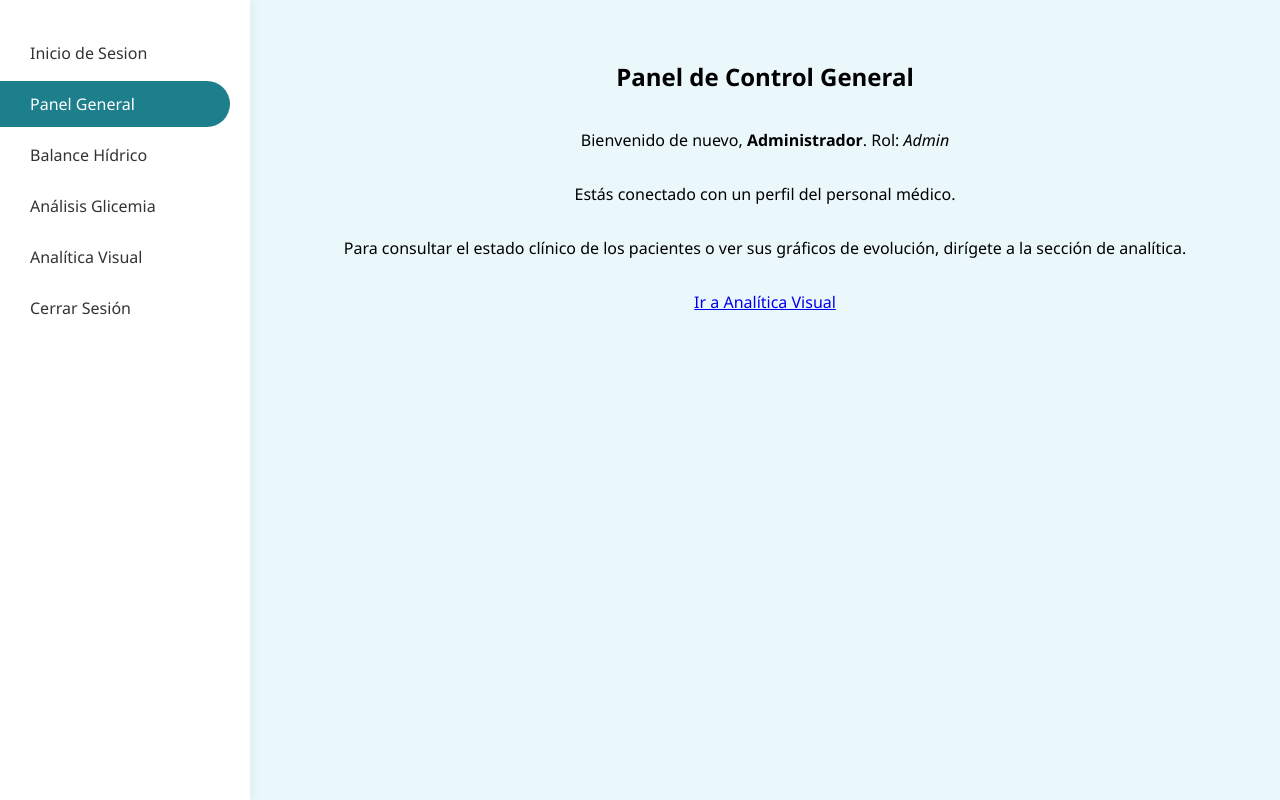
After one commit to jrankie/homecare-dialysis, a PHP site: page /frontend/pages/general.php in a window 1280 px wide. The commit adds this page. Run offline with PHP 8.4, Linux system fonts and the light colour scheme; a user stored in the database is signed in.

Commit message:
Nuevos cambios de todos los modulos, algunos html se cambiaron a php para poder hacer todo en tiempo real y acercarse mas a la metodologia que el profe nos ha estado explicado, la verdad si queria hacerlo full en capas pero es mas complicado jajaj

```diff
--- a/backend/config/dbconn.php
+++ b/backend/config/dbconn.php
@@ -2,12 +2,10 @@
 
 $host     = "127.0.0.1";
 $usuario  = "root";
-$password = ""; // Como entraste sin clave a DataGrip, esto se queda vacío
+$password = ""; // sin clave en datagrip
 $database = "homecare_dialysis";
 $conectar = mysqli_connect($host, $usuario, $password, $database);
 if (!$conectar) {
     die("No se pudo conectar a la base de datos: ". mysqli_connect_error());
-} else {
-    echo '<script language="javascript">alert("Conexión exitosa!");</script>';
 }
 ?>
--- a/database/schema.sql
+++ b/database/schema.sql
@@ -66,9 +66,9 @@ CREATE TABLE glicemias (
 -- DATOS INICIALES
 INSERT INTO usuarios (nombre, usuario, contrasena, rol)
 VALUES
-    ('Administrador', 'admin', '$2y$10$92IXUNpkjO0rOQ5byMi.Ye4oKoEa3Ro9llC/.og/at2.uheWG/igi', 'admin'),
-    ('Paciente Demo', 'paciente', '$2y$10$92IXUNpkjO0rOQ5byMi.Ye4oKoEa3Ro9llC/.og/at2.uheWG/igi', 'paciente'),
-    ('Doctor Demo', 'medico', '$2y$10$92IXUNpkjO0rOQ5byMi.Ye4oKoEa3Ro9llC/.og/at2.uheWG/igi', 'medico');
+    ('Administrador', 'admin', '$2y$12$ODmfNDXaPV.uJMOrbWn6BO6PB/./9.GB/9Ideh6R3hhNFfxs5dPJG', 'admin'),
+    ('Paciente Demo', 'paciente', '$2y$12$86SFNTiFOJcvDOgGG2dBjuyx/Z24n6x4UU3rkDNO2LfZxDmgpUmhi', 'paciente'),
+    ('Doctor Demo', 'medico', '$2y$12$HdpHX83L/Daw22ymh3ymAu9A45jAWsXQjyv00pCJljQFi/6jIusUy', 'medico');
 
 INSERT INTO pacientes (usuario_id, nombre_completo) VALUES (2, 'Paciente Demo');
 INSERT INTO medicos (usuario_id, nombre_completo, especialidad) VALUES (3, 'Doctor Demo', 'Nefrología');
--- a/frontend/css/style.css
+++ b/frontend/css/style.css
@@ -16,7 +16,7 @@ body{
     top: 0;
     left: 0;
     box-shadow: 2px 0 10px rgba(0,0,0,.05);
-    overflow-y: auto; /* Habilita scroll en la barra lateral si es necesario */
+    overflow-y: auto;
 }
 
 .navbar ul{
@@ -27,7 +27,7 @@ body{
     display: flex;
     flex-direction: column;
     justify-content: flex-start;
-    gap: 5px; /* Pequeño espacio entre elementos */
+    gap: 5px;
 }
 
 .navbar a{
@@ -58,18 +58,3 @@ body{
     padding: 40px;
     box-sizing: border-box;
 }
-
-.navbar a.btn-cerrar-sesion {
-    background: #d9534f;
-    color: white;
-    font-weight: bold;
-    border-radius: 8px;
-    margin: 10px 15px;
-    text-align: center;
-    padding: 10px 20px;
-    transition: background 0.2s ease;
-}
-
-.navbar a.btn-cerrar-sesion:hover {
-    background: #c9302c;
-}
--- /dev/null
+++ b/frontend/pages/general.php
@@ -0,0 +1,108 @@
+<?php
+session_start();
+
+if (!isset($_SESSION['usuario'])) {
+    header("Location: login.html");
+    exit();
+}
+
+require_once "../../backend/config/dbconn.php";
+
+$rol = $_SESSION['rol'];
+$nombre_usuario = $_SESSION['nombre'];
+$paciente_id = $_SESSION['paciente_id'] ?? null;
+
+$glicemia_hoy = null;
+$balance_hoy = null;
+
+if ($rol === 'paciente' && $paciente_id) {
+    $sql_glicemia = $conectar->prepare("SELECT valor_glucosa, momento, diagnostico, created_at
+                                        FROM glicemias
+                                        WHERE paciente_id = ? AND DATE(created_at) = CURDATE()
+                                        ORDER BY created_at DESC LIMIT 1");
+    $sql_glicemia->bind_param("i", $paciente_id);
+    $sql_glicemia->execute();
+    $res_glicemia = $sql_glicemia->get_result();
+    $glicemia_hoy = $res_glicemia->fetch_assoc();
+    $sql_glicemia->close();
+
+    $sql_balance = $conectar->prepare("SELECT SUM(infusion) as total_infusion, SUM(drenaje) as total_drenaje, SUM(balance) as total_balance
+                                       FROM recambios
+                                       WHERE paciente_id = ? AND fecha_tratamiento = CURDATE()");
+    $sql_balance->bind_param("i", $paciente_id);
+    $sql_balance->execute();
+    $res_balance = $sql_balance->get_result();
+    $balance_hoy = $res_balance->fetch_assoc();
+    $sql_balance->close();
+
+}
+
+mysqli_close($conectar);
+?>
+<!DOCTYPE html>
+<html lang="es">
+<head>
+    <meta charset="UTF-8">
+    <meta name="viewport" content="width=device-width, initial-scale=1.0">
+    <title>Panel General - HomeCare Dialysis</title>
+    <link rel="stylesheet" href="../css/style.css">
+
+</head>
+<body>
+    <nav class="navbar">
+        <ul>
+            <li><a href="login.html">Inicio de Sesion</a></li>
+            <li><a href="general.php" class="activo">Panel General</a></li>
+            <li><a href="balance.php">Balance Hídrico</a></li>
+            <li><a href="glicemias.php">Análisis Glicemia</a></li>
+            <li><a href="reportes.php">Analítica Visual</a></li>
+            <li><a href="../../backend/api/logout.php">Cerrar Sesión</a></li>
+        </ul>
+    </nav>
+
+    <div class="contenido-principal">
+        <h2>Panel de Control General</h2>
+        <p>Bienvenido de nuevo, <strong><?php echo htmlspecialchars($nombre_usuario); ?></strong>. Rol: <em><?php echo ucfirst($rol); ?></em></p>
+
+        <?php if ($rol === 'paciente') { ?>
+            <h3>Resumen del Día</h3>
+
+            <p><strong>Última Glicemia de Hoy:</strong>
+            <?php if ($glicemia_hoy) {
+                $val = htmlspecialchars($glicemia_hoy['valor_glucosa']);
+                $mom = htmlspecialchars(ucfirst($glicemia_hoy['momento']));
+                $diag = htmlspecialchars($glicemia_hoy['diagnostico']);
+                echo "$val mg/dL ($mom) - Estado: $diag";
+            } else {
+                echo "Sin mediciones hoy";
+            } ?>
+            </p>
+
+            <p><strong>Balance Hídrico de Hoy:</strong>
+            <?php if ($balance_hoy && $balance_hoy['total_infusion'] > 0) {
+                $inf = intval($balance_hoy['total_infusion']);
+                $dre = intval($balance_hoy['total_drenaje']);
+                $bal = intval($balance_hoy['total_balance']);
+
+                if ($bal <= 0) {
+                    $diag_bal = "Favorable";
+                } elseif ($bal <= 2000) {
+                    $diag_bal = "Retención moderada";
+                } else {
+                    $diag_bal = "Excesiva retención";
+                }
+                echo "$bal ml (Infundido: $inf ml, Drenado: $dre ml) - Estado: $diag_bal";
+            } else {
+                echo "Sin registros hoy";
+            } ?>
+            </p>
+
+        <?php } else { ?>
+            <p>Estás conectado con un perfil del personal médico.</p>
+            <p>Para consultar el estado clínico de los pacientes o ver sus gráficos de evolución, dirígete a la sección de analítica.</p>
+            <p><a href="reportes.php">Ir a Analítica Visual</a></p>
+        <?php } ?>
+    </div>
+
+</body>
+</html>
--- a/frontend/pages/registro.php
+++ b/frontend/pages/registro.php
@@ -8,7 +8,6 @@ if ($_SERVER["REQUEST_METHOD"] == "POST") {
     $usuario = trim($_POST['usuario']);
     $contrasena = trim($_POST['contrasena']);
 
-    // Verificar si el usuario ya existe
     $check_sql = $conectar->prepare("SELECT id FROM usuarios WHERE usuario = ?");
     $check_sql->bind_param('s', $usuario);
     $check_sql->execute();
@@ -23,17 +22,14 @@ if ($_SERVER["REQUEST_METHOD"] == "POST") {
     }
     $check_sql->close();
 
-    // Hashear contraseña (bcrypt)
     $hash_contrasena = password_hash($contrasena, PASSWORD_BCRYPT);
 
-    // Insertar nuevo usuario en la base de datos
     $sql_user = $conectar->prepare("INSERT INTO usuarios (nombre, usuario, contrasena, rol) VALUES (?, ?, ?, 'paciente')");
     $sql_user->bind_param('sss', $nombre, $usuario, $hash_contrasena);
 
     if ($sql_user->execute()) {
         $usuario_id = mysqli_insert_id($conectar);
 
-        // Crear perfil de paciente asociado
         $sql_paciente = $conectar->prepare("INSERT INTO pacientes (usuario_id, nombre_completo) VALUES (?, ?)");
         $sql_paciente->bind_param('is', $usuario_id, $nombre);
         $sql_paciente->execute();
--- /dev/null
+++ b/frontend/pages/reportes.php
@@ -0,0 +1,2 @@
+<?php
+echo "aqui va el chartjs saludos jiji";
```
Also changed, not shown: backend/api/analitica.php (deleted, +0 -69 lines), backend/api/glicemia.php (+4 -8 lines), backend/api/login.php (+4 -7 lines), backend/api/recambios.php (+4 -10 lines), backend/api/registro.php (+3 -9 lines), frontend/pages/balance.php (+20 -14 lines), frontend/pages/glicemias.php (+17 -13 lines), frontend/pages/index.html (deleted, +0 -18 lines), frontend/pages/reportes.html (deleted, +0 -27 lines), test_db.php (deleted, +0 -18 lines), 2 other files.
